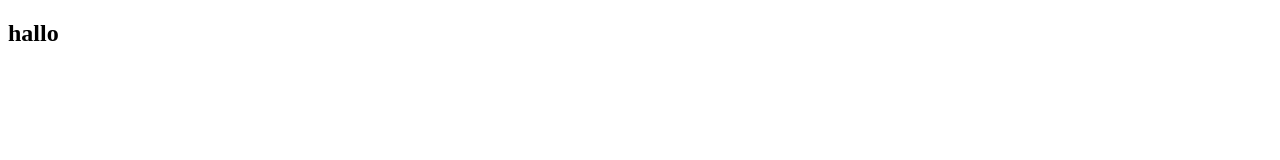
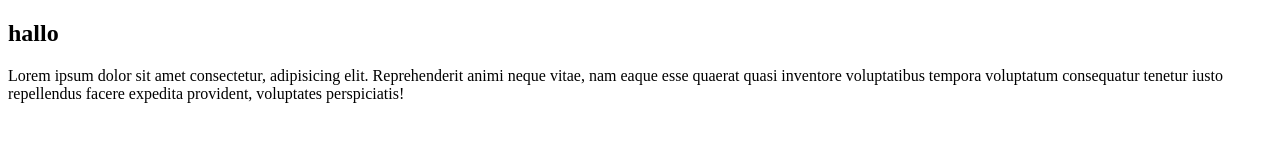
Before and after one commit to KaleemShahG/SMIT, a plain HTML site: page JAVA-SCRIPT/Javascript Assignment 04/index.html in a window 1280 px wide. Drawn offline with Linux system fonts and the light colour scheme.

Commit message:
Auto update from push.bat

```diff
--- a/JAVA-SCRIPT/Javascript Assignment 04/index.html
+++ b/JAVA-SCRIPT/Javascript Assignment 04/index.html
@@ -7,5 +7,8 @@
 </head>
 <body>
     <h2>hallo</h2>
+    <p>
+        Lorem ipsum dolor sit amet consectetur, adipisicing elit. Reprehenderit animi neque vitae, nam eaque esse quaerat quasi inventore voluptatibus tempora voluptatum consequatur tenetur iusto repellendus facere expedita provident, voluptates perspiciatis!
+    </p>
 </body>
 </html>
```
